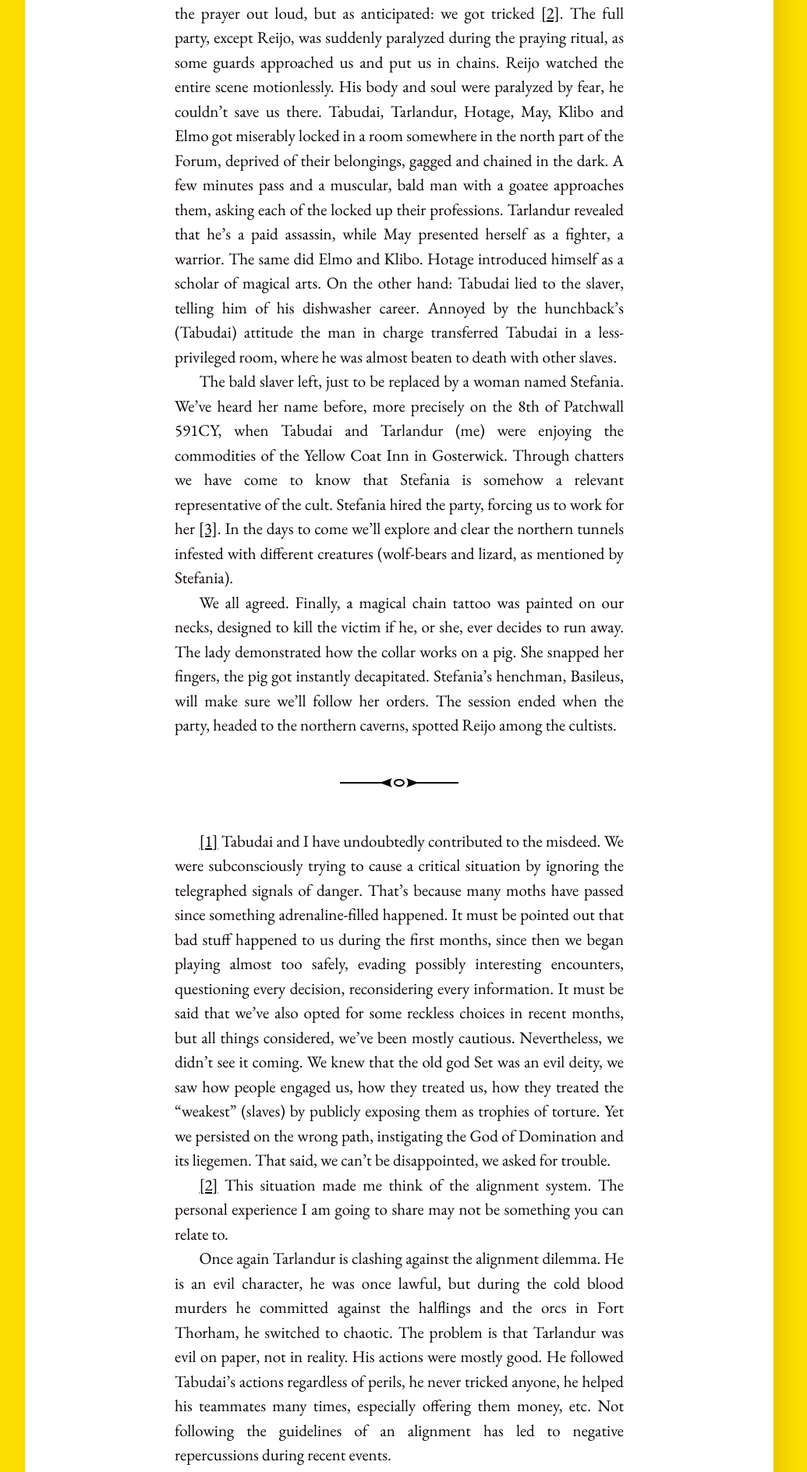
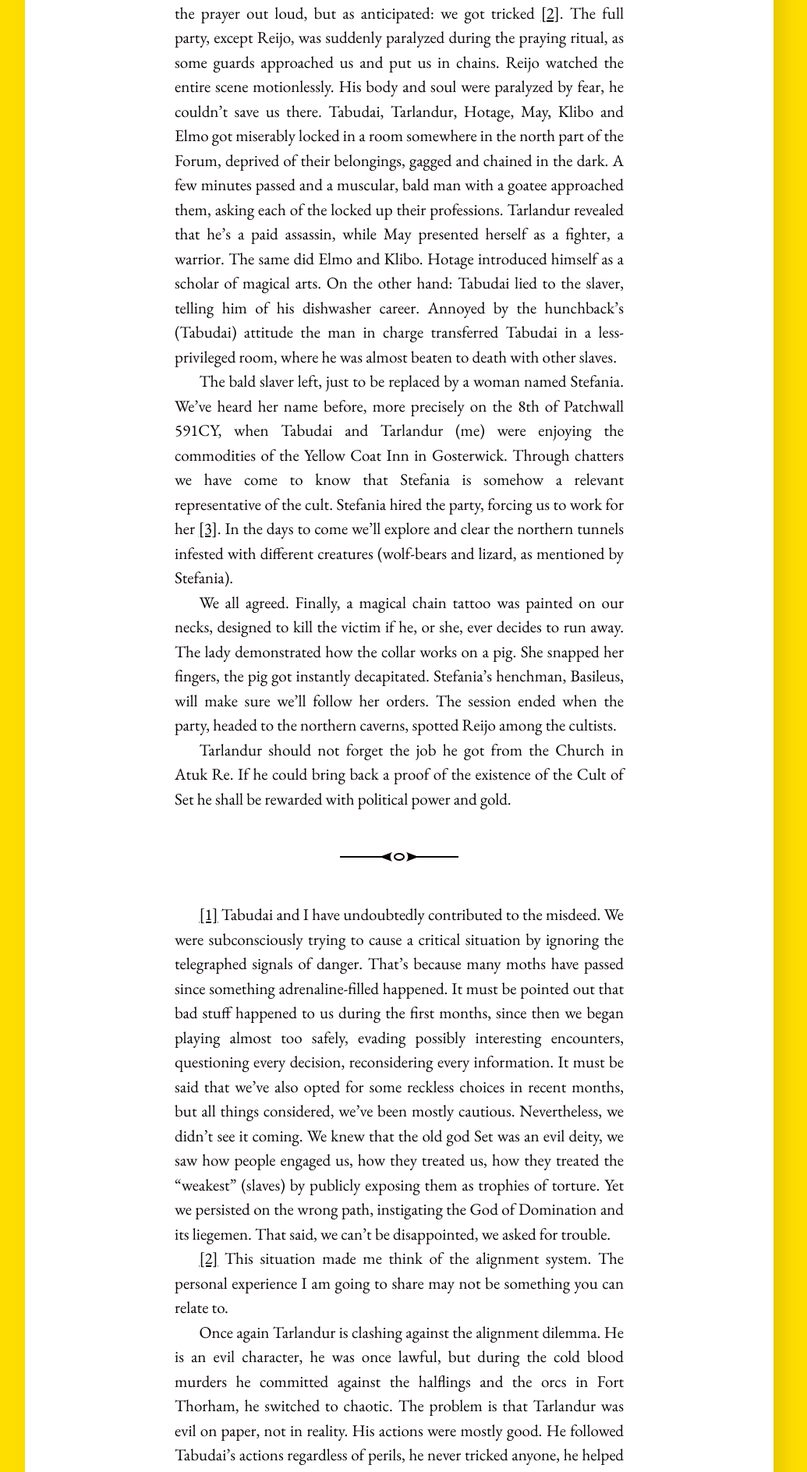
Before and after one commit to InexistentThirdChimera/InexistentThirdChimera.github.io, a Jekyll site: the page built from _posts/2023-03-07-player-report-3;-Slaves-To-Set-(from-lionbeak-campaign).md, in a window 1280 px wide. Shown: the part 1389-3277 px from the top of the page at 78% size, without its empty margins (128-1163 px from the left). Built offline with Jekyll 4.4.1, drawn with Linux system fonts in a browser that asks for light colours.

Commit message:
fixed some grammar

```diff
--- a/_posts/2023-03-07-player-report-3;-Slaves-To-Set-(from-lionbeak-campaign).md
+++ b/_posts/2023-03-07-player-report-3;-Slaves-To-Set-(from-lionbeak-campaign).md
@@ -47,11 +47,13 @@ On the right side of the room many slaves were unleashing their despair in screa
 Here comes the show: Fafrd, the guard who accompanied us and got paid for it, invited us to pray to Set under the god’s statue, as a traditional ritual performed by all those who set foot in the Forum.
 
 He insisted that the prayers must be sincere, so the guards can distinguish the weak from the strong. So, like a herd of lambs, we began to pray. Some asked for power, some for protection, others didn’t recite the prayer out loud, but as anticipated: we got tricked <a name="nf2"><sup>[[2]](#fn2)</sup><a>. The full party, except Reijo, was suddenly paralyzed during the praying ritual, as some guards approached us and put us in chains.  Reijo watched the entire scene motionlessly. His body and soul were paralyzed by fear, he couldn’t save us there.
-Tabudai, Tarlandur, Hotage, May, Klibo and Elmo got miserably locked in a room somewhere in the north part of the Forum, deprived of their belongings, gagged and chained in the dark. A few minutes pass and a muscular, bald man with a goatee approaches them, asking each of the locked up their professions. Tarlandur revealed that he’s a paid assassin, while May presented herself as a fighter, a warrior. The same did Elmo and Klibo. Hotage introduced himself as a scholar of magical arts. On the other hand: Tabudai lied to the slaver, telling him of his dishwasher career. Annoyed by the hunchback’s (Tabudai) attitude the man in charge transferred Tabudai in a less-privileged room, where he was almost beaten to death with other slaves.
+Tabudai, Tarlandur, Hotage, May, Klibo and Elmo got miserably locked in a room somewhere in the north part of the Forum, deprived of their belongings, gagged and chained in the dark. A few minutes passed and a muscular, bald man with a goatee approached them, asking each of the locked up their professions. Tarlandur revealed that he’s a paid assassin, while May presented herself as a fighter, a warrior. The same did Elmo and Klibo. Hotage introduced himself as a scholar of magical arts. On the other hand: Tabudai lied to the slaver, telling him of his dishwasher career. Annoyed by the hunchback’s (Tabudai) attitude the man in charge transferred Tabudai in a less-privileged room, where he was almost beaten to death with other slaves.
 
 The bald slaver left, just to be replaced by a woman named Stefania. We’ve heard her name before, more precisely on the 8th of Patchwall 591CY, when Tabudai and Tarlandur (me) were enjoying the commodities of the Yellow Coat Inn in Gosterwick. Through chatters we have come to know that Stefania is somehow a relevant representative of the cult. Stefania hired the party, forcing us to work for her <a name="nf3"><sup>[[3]](#fn3)</sup><a>. In the days to come we'll explore and clear the northern tunnels infested with different creatures (wolf-bears and lizard, as mentioned by Stefania).
 
 We all agreed. Finally, a magical chain tattoo was painted on our necks, designed to kill the victim if he, or she, ever decides to run away. The lady demonstrated how the collar works on a pig. She snapped her fingers, the pig got instantly decapitated. Stefania’s henchman, Basileus, will make sure we'll follow her orders. The session ended when the party, headed to the northern caverns, spotted Reijo among the cultists.
+
+Tarlandur should not forget the job he got from the Church in Atuk Re. If he could bring back a proof of the existence of the Cult of Set he shall be rewarded with political power and gold.
 
 ---
 
```
